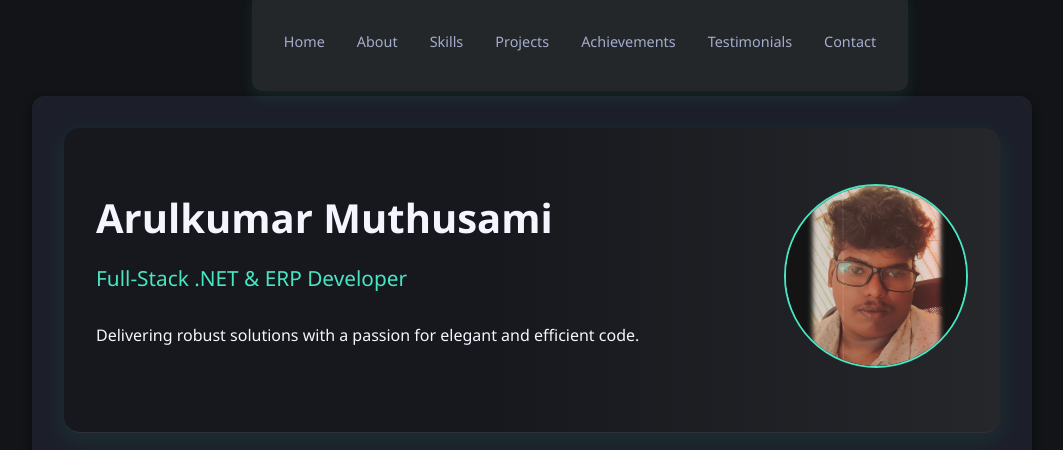
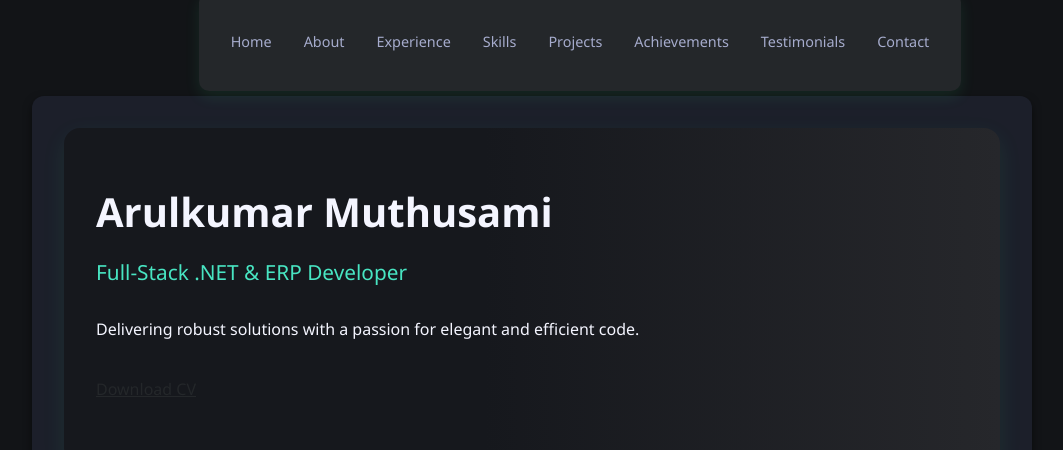
Before and after one commit to ARULKUMAR0106/protfolio, a React (Vite) app: page / in a window 1280 px wide. Shown: the top 450 px of the page, without its empty margins (108-1171 px from the left). Built offline with nearby package versions, Linux system fonts and the light colour scheme.

Commit message:
Add gitignore

```diff
--- a/src/App.tsx
+++ b/src/App.tsx
@@ -5,8 +5,10 @@ import About from "./components/About";
 import Skills from "./components/Skills";
 import Projects from "./components/Projects";
 import Achievements from "./components/Achievements";
-//import Testimonials from "./components/Testimonials";
+//import Testimonials from "./components/Testimonials";\
+//
 import Contact from "./components/Contact";
+import Experience from "./components/Experience";
 
 const App: React.FC = () => (
   <>
@@ -16,6 +18,7 @@ const App: React.FC = () => (
         <ul className="nav-links">
           <li><a href="#home">Home</a></li>
           <li><a href="#about">About</a></li>
+            <li><a href="#experience">Experience</a></li>
           <li><a href="#skills">Skills</a></li>
           <li><a href="#projects">Projects</a></li>
           <li><a href="#achievements">Achievements</a></li>
@@ -28,8 +31,9 @@ const App: React.FC = () => (
       <section id="home"><Home /></section>
 
       <section id="skills"><Skills /></section>
+      <section id="experience"><Experience /></section>
       <section id="projects"><Projects /></section>
-           <section id="about"><About /></section>
+        <section id="about"><About /></section>
       <section id="achievements"><Achievements /></section>
       <section id="contact"><Contact /></section>
     </main>
--- a/src/components/About.tsx
+++ b/src/components/About.tsx
@@ -4,9 +4,7 @@ const About: React.FC = () => (
   <section id="about">
     <h2 className="section-title">About</h2>
     <div style={{ display: "flex", alignItems: "center" }}>
-      <div className="profile-image">
-        <img src="/src/assets/images/Myimage.jpg" alt="Profile" style={{ width: "100%", height: "100%" }} />
-      </div>
+
       <p className="about-desc">
         I am a Full Stack Developer with over 3 years of experience, specializing in building and maintaining
         efficient and scalable web applications. I have strong expertise in RESTful APIs with .NET Core, secure
--- a/src/components/Home.tsx
+++ b/src/components/Home.tsx
@@ -8,11 +8,26 @@ const Home: React.FC = () => (
       <p>
         Delivering robust solutions with a passion for elegant and efficient code.
       </p>
+<div className="flex gap-4" >
+{/* <a
+  href="Resume/ARULKUMAR.pdf"
+  target="_blank"
+
+  className="bg-green-500 text-white px-4 py-2 rounded"
+>
+  View CV
+</a> */}
+ <br/>
+  <a id="resume-link"
+    href="Resume/ARULKUMAR.pdf"
+    download="ARULKUMAR_CV.pdf"
+    className="bg-green-300 text-white px-4 py-2 rounded"
+  >
+    Download CV
+  </a>
+</div>
     </div>
-    <div className="profile-image">
-      {/* Add your profile image here */}
-      <img src="../src/assets/images/MyImage.jpg" alt="Profile" style={{ width: "100%", height: "100%" }} />
-    </div>
+
   </div>
 );
 
--- a/src/index.css
+++ b/src/index.css
@@ -218,3 +218,9 @@ section {
   z-index: 999;
   transition: top 0.3s ease-in-out;
 }
+#resume-link{
+  color:#24272a ;
+}
+a{
+  color:#4f7aa5 ;
+}
```
Also changed, not shown: src/assets/images/MyImage.jpg (deleted), 1 other file (tests, documents, lock files or other folders).
